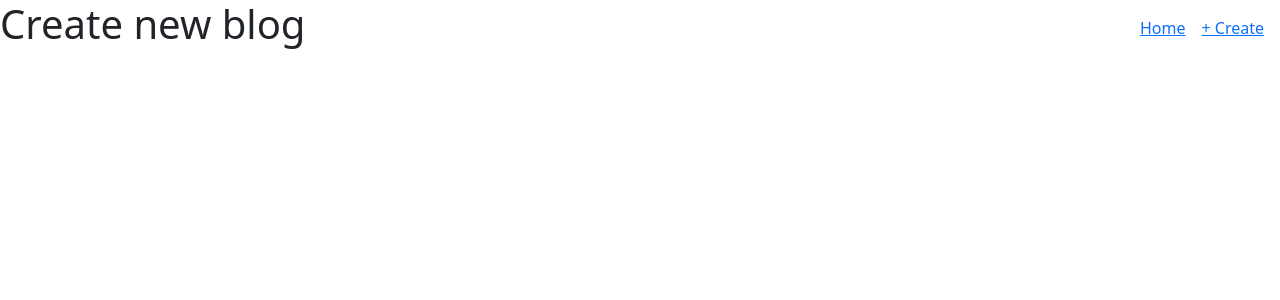
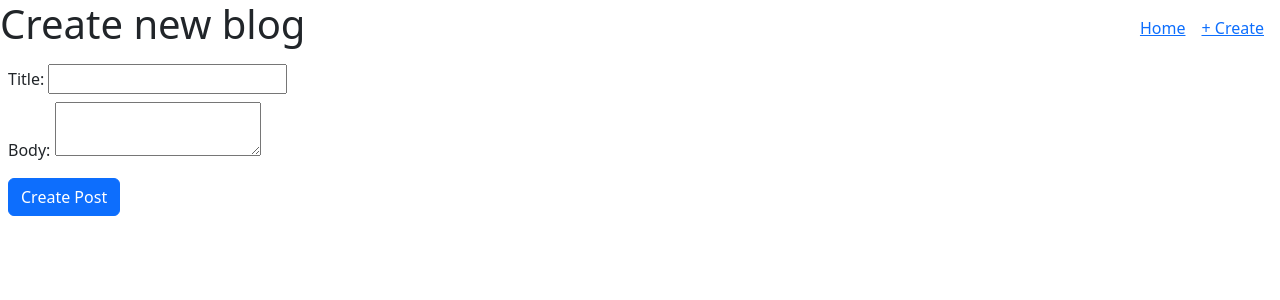
Before and after one commit to chonger878/flask-practice-blog, a Flask app: page /posts/add_post in a window 1280 px wide. Shown: the top 300 px of the page. Run offline with Flask 3, Linux system fonts and the light colour scheme.

Commit message:
Modified create_post.html file

```diff
--- a/flask_app/templates/create_post.html
+++ b/flask_app/templates/create_post.html
@@ -18,12 +18,18 @@
             </div>
         </div>
     </div>
-    <div class="row">
         <form action="/posts/create" method="post">
             <div class="col">
-
+                <div class="m-2 form-group">
+                    <label for="title" name="title">Title: </label>
+                    <input type="text" name="title" id="title">
+                </div>
+                <div class="m-2 form-group">
+                    <label for="body" name="">Body: </label>
+                    <textarea name="body" id="body"></textarea>
+                </div>
+                <button class=" m-2 btn btn-primary">Create Post</button>
             </div>
         </form>
-    </div>
 </body>
 </html>
```
